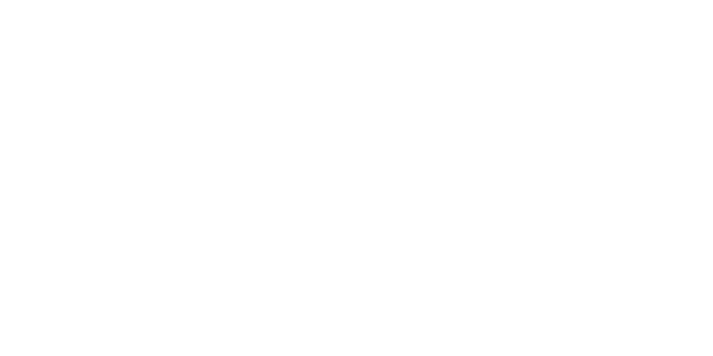
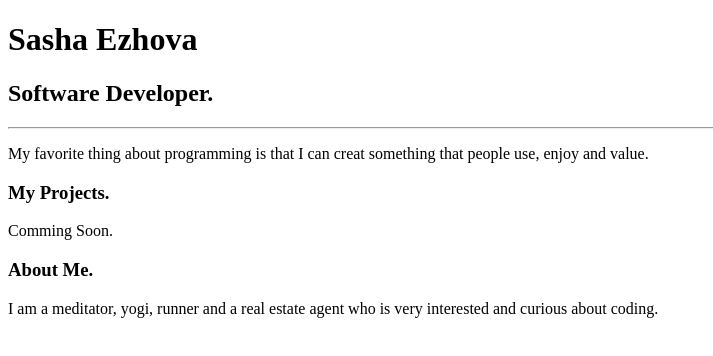
Before and after one commit to sashaezh/my-portfolio, a plain HTML site: page index.html in a window 1280 px wide. Shown: the whole page, without its empty margins (0-713 px from the left). Drawn offline with Linux system fonts and the light colour scheme.

Commit message:
Some info about myself

```diff
--- a/index.html
+++ b/index.html
@@ -22,5 +22,15 @@
 		  - Switch out your lorem ipsum for Hipster Ipsum (https://hipsum.co/).
 		  - Add another H3 that contains "Contact Me," a paragraph tag containing your email, and a paragraph tag containing your phone number (these can be fake!).
 	 -->
+     <div>
+        <h1> Sasha Ezhova </h1>
+        <h2> Software Developer. </h2>
+        <hr>
+        <p> My favorite thing about programming is that I can creat something that people use, enjoy and value. </p>
+        <h3> My Projects. </h3>
+        <p> Comming Soon. </p>
+        <h3> About Me. </h3>
+        <p> I am a meditator, yogi, runner and a real estate agent who is very interested and curious about coding. </p>
+     </div>
   </body>
 </html>
```
